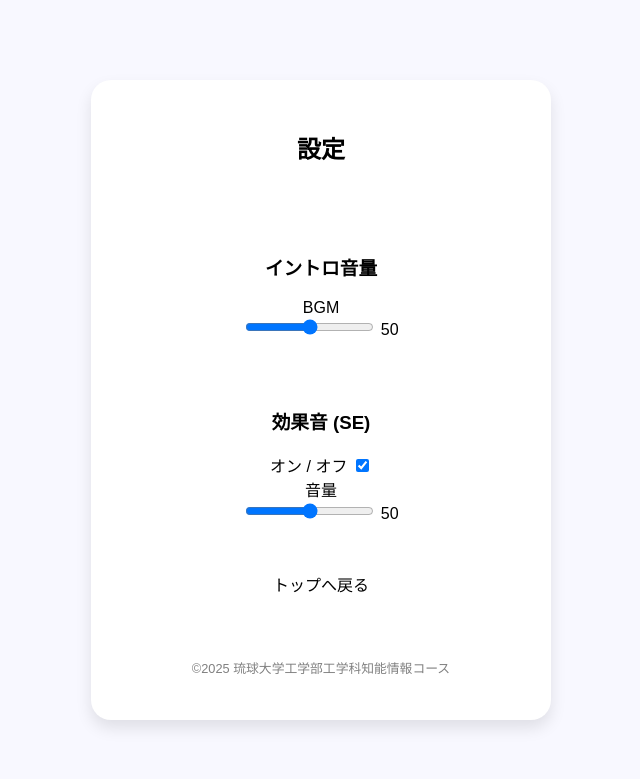
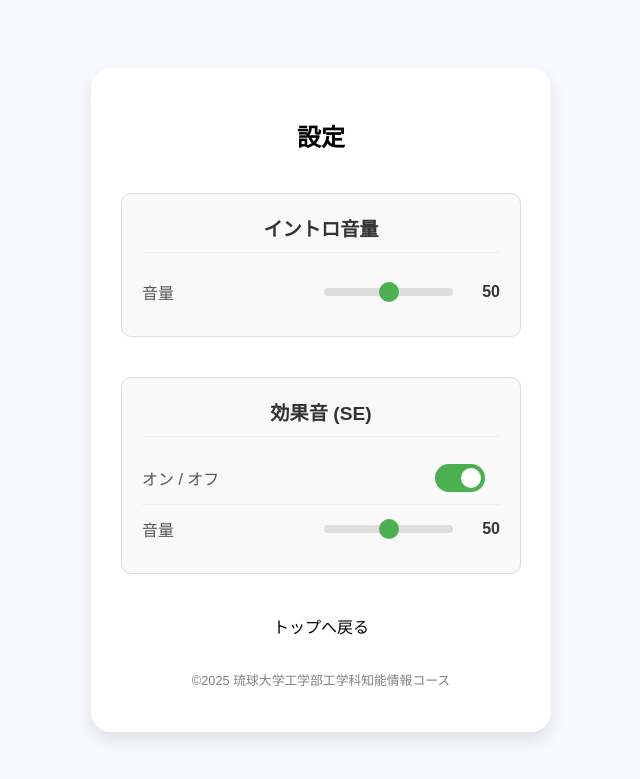
Before and after one commit to orange-and-mango/intro_don, a Flask app: page /settings in a window 1280 px wide. Shown: the top 779 px of the page, without its empty margins (319-959 px from the left). Run offline with Flask 3, Linux system fonts and the light colour scheme.

Commit message:
CSS等を修正

```diff
--- a/static/css/style.css
+++ b/static/css/style.css
@@ -208,6 +208,202 @@ main {
     cursor: not-allowed;       /* マウスカーソルを禁止に */
 }
 
+#playlist-container {
+    display: flex;
+    flex-direction: column;
+    gap: 15px; /* 各曲の間の隙間 */
+    width: 100%;
+    margin-top: 20px; /* タイトルとの間に余白 */
+}
+
+.playlist-item {
+    background-color: #f9f9f9; /* カードに少し背景色をつけます */
+    border: 1px solid #ddd;
+    border-radius: 10px; /* 角を丸くします */
+    padding: 15px;
+    display: flex;
+    flex-direction: column;
+    gap: 12px; /* カード内の要素の隙間を調整します */
+    text-align: left; /* テキストを左揃えにします */
+}
+
+.song-title {
+    font-weight: bold;
+    font-size: 1.1em;
+    margin: 0;
+}
+
+.song-composer {
+    color: #555; /* 作曲者名の色を少し薄くします */
+    font-size: 0.9em;
+    margin: 0;
+}
+
+/* audioタグのデフォルトスタイルを調整します */
+.playlist-item audio {
+    width: 100%;
+    height: 45px;
+}
+
+/* 削除ボタンのデザインを調整します */
+.remove-btn {
+    background-color: #e74c3c; /* 少し落ち着いた赤色に変更します */
+    color: white;
+    border: none;
+    border-radius: 5px;
+    padding: 8px 15px;
+    cursor: pointer;
+    font-size: 0.9em;
+    font-weight: bold;
+    align-self: flex-end; /* ボタンを右端に配置します */
+    transition: background-color 0.2s ease-in-out; /* ホバー時のアニメーションを追加します */
+}
+
+.remove-btn:hover {
+    background-color: #c0392b; /* ホバー時にもう少し濃い赤色にします */
+}
+
+.setting-section {
+    background-color: #f9f9f9; /* 背景色をつけ、セクションを明確にします */
+    border: 1px solid #ddd;
+    border-radius: 10px;
+    padding: 10px 20px 20px;
+    margin-bottom: 20px; /* セクション間の余白 */
+    width: 100%;
+    box-sizing: border-box;
+}
+
+.setting-section h2, .setting-section h3 {
+    margin-top: 10px;
+    margin-bottom: 15px;
+    padding-bottom: 10px;
+    border-bottom: 1px solid #eee; /* 見出しの下に区切り線を追加 */
+    font-size: 1.2em;
+    color: #333;
+}
+
+.setting-item {
+    display: flex;
+    justify-content: space-between; /* ラベルとコントロールを両端に配置します */
+    align-items: center; /* 垂直方向で中央揃えにします */
+    padding: 12px 0; /* 各項目の上下に余白を追加 */
+}
+
+/* 項目間に区切り線を追加（最初の子要素以外） */
+.setting-item + .setting-item {
+    border-top: 1px solid #eee;
+}
+
+.setting-item label {
+    font-size: 1em;
+    color: #555;
+    flex-shrink: 0; /* ラベルが縮まないように */
+    margin-right: 15px;
+}
+
+/* --- 音量コントロール --- */
+.volume-control {
+    display: flex;
+    align-items: center;
+    gap: 15px; /* スライダーと数値の間の隙間 */
+}
+
+.volume-value {
+    font-weight: bold;
+    color: #333;
+    min-width: 30px; /* 数値の桁数が変わってもレイアウトが崩れないように */
+    text-align: right;
+}
+
+/* input[type="range"] (スライダー) のスタイル */
+input[type="range"] {
+    -webkit-appearance: none;
+    appearance: none;
+    width: 100%;
+    max-width: 150px; /* スライダーの最大幅 */
+    height: 8px;
+    background: #ddd;
+    border-radius: 5px;
+    outline: none;
+    cursor: pointer;
+    transition: opacity 0.2s;
+}
+input[type="range"]:hover {
+    opacity: 0.8;
+}
+
+/* スライダーのつまみ (Chrome, Safari, Edge) */
+input[type="range"]::-webkit-slider-thumb {
+    -webkit-appearance: none;
+    appearance: none;
+    width: 20px;
+    height: 20px;
+    background: #4CAF50;
+    border-radius: 50%;
+    cursor: pointer;
+}
+
+/* スライダーのつまみ (Firefox) */
+input[type="range"]::-moz-range-thumb {
+    width: 20px;
+    height: 20px;
+    background: #4CAF50;
+    border-radius: 50%;
+    cursor: pointer;
+    border: none;
+}
+
+/* --- トグルスイッチ --- */
+.switch {
+    position: relative;
+    display: inline-block;
+    width: 50px;
+    height: 28px;
+}
+
+/* チェックボックス本体は非表示に */
+.switch input {
+    opacity: 0;
+    width: 0;
+    height: 0;
+}
+
+/* スイッチの土台部分 */
+.slider {
+    position: absolute;
+    cursor: pointer;
+    top: 0;
+    left: 0;
+    right: 0;
+    bottom: 0;
+    background-color: #ccc; /* オフの時の色 */
+    border-radius: 28px;
+    transition: .4s;
+}
+
+/* スイッチの円部分 */
+.slider:before {
+    position: absolute;
+    content: "";
+    height: 20px;
+    width: 20px;
+    left: 4px;
+    bottom: 4px;
+    background-color: white;
+    border-radius: 50%;
+    transition: .4s;
+}
+
+/* オンになった時のスタイル */
+input:checked + .slider {
+    background-color: #4CAF50;
+}
+
+input:checked + .slider:before {
+    transform: translateX(22px); /* 円を右にスライド */
+}
+
+
 footer {
     font-size: 0.8em;
     color: gray;
--- a/templates/playlist.html
+++ b/templates/playlist.html
@@ -14,7 +14,8 @@
         {% if songs %}
             {% for song in songs %}
             <div class="playlist-item" data-song-id="{{ song.music_id }}">
-                <p class="song-title">{{ song.title }} / {{ song.composer }}</p>
+                <p class="song-title">{{ song.title }}</p>
+                <p class="song-composer">{{ song.composer }}</p>
                 <audio controls src="{{ url_for('static', filename=song.audio_file) }}"></audio>
                 <button class="remove-btn" data-id="{{ song.music_id }}">削除</button>
             </div>
--- a/templates/settings.html
+++ b/templates/settings.html
@@ -14,7 +14,7 @@
         <div class="setting-section">
         <h3>イントロ音量</h3>
         <div class="setting-item">
-            <label for="main-volume">BGM</label>
+            <label for="main-volume">音量</label>
             <div class="volume-control">
                 <input type="range" id="main-volume" min="0" max="100" value="50">
                 <span id="main-volume-value" class="volume-value">50</span>
```
Also changed, not shown: readme.md.
